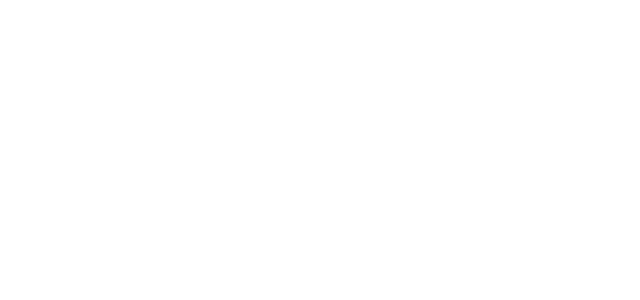
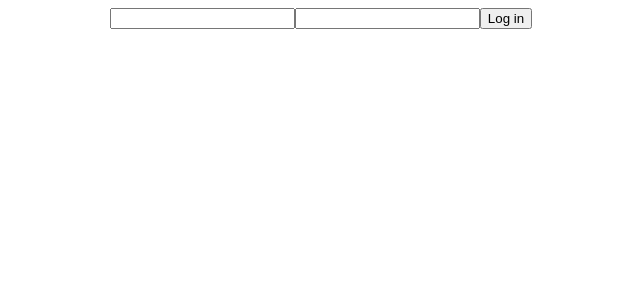
Before and after one commit to Build-Week-Med-Cabinet-5/front-end, a React (Create React App) app in the folder front-end-med-cabinet-5/: page /login in a window 1280 px wide. Shown: the top 300 px of the page, without its empty margins (319-959 px from the left). Built offline with nearby package versions, Linux system fonts and the light colour scheme.

Commit message:
Pulled in the Login Component

```diff
--- a/front-end-med-cabinet-5/package.json
+++ b/front-end-med-cabinet-5/package.json
@@ -11,7 +11,8 @@
     "react": "^16.13.1",
     "react-dom": "^16.13.1",
     "react-scripts": "3.4.1",
-    "reactstrap": "^8.4.1"
+    "reactstrap": "^8.4.1",
+    "yup": "^0.29.1"
   },
   "scripts": {
     "start": "react-scripts start",
--- a/front-end-med-cabinet-5/src/App.js
+++ b/front-end-med-cabinet-5/src/App.js
@@ -2,17 +2,22 @@
 import {Route, Link} from 'react-router-dom';
 import './App.css';
 import UserCreation from './components/UserCreation';
+import Login from "./components/Login";
+import { Container } from "reactstrap";
 
 function App() {
   return (
-    <div className="App">
+    <Container className="App">
       <Route exact path='/'>
-        <Link to='/signup'>Sign Up</Link>
+        <Link to='/login'>Log in</Link>
       </Route>
+        <Route exact path='/login'>
+            <Login />
+        </Route>
       <Route exact path='/signup'>
         <UserCreation />
       </Route>
-    </div>
+    </Container>
   );
 }
 
--- /dev/null
+++ b/front-end-med-cabinet-5/src/components/Login.js
@@ -0,0 +1,63 @@
+import React from "react";
+import {
+    Card, Button
+} from 'reactstrap';
+
+import axiosWithAuth from "../utils/axiosWithAuth";
+import Input from "reactstrap/es/Input";
+
+class Login extends React.Component {
+    state = {
+        credentials: {
+            username: "",
+            password: ""
+        }
+    };
+
+    handleChange = e => {
+        this.setState({
+            credentials: {
+                ...this.state.credentials,
+                [e.target.name]: e.target.value
+            }
+        });
+    };
+
+    login = e => {
+        e.preventDefault();
+        axiosWithAuth()
+            .post("/login", this.state.credentials)
+            .then(res => {
+                localStorage.setItem("token", res.data.payload);
+                this.props.history.push("/protected");
+                console.log(res);
+            })
+            .catch(err =>
+                console.error("mjm: Login.js: login: err.message: ", err.message)
+            );
+    };
+
+    render() {
+        return (
+            <Card>
+                <form onSubmit={this.login}>
+                    <Input
+                        type="text"
+                        name="username"
+                        value={this.state.credentials.username}
+                        onChange={this.handleChange}
+                    />
+                    <Input
+                        type="password"
+                        name="password"
+                        value={this.state.credentials.password}
+                        onChange={this.handleChange}
+                    />
+                    <Button>Log in</Button>
+                </form>
+            </Card>
+        );
+    }
+}
+
+export default Login;
```
Also changed, not shown: 1 other file (tests, documents, lock files or other folders).
